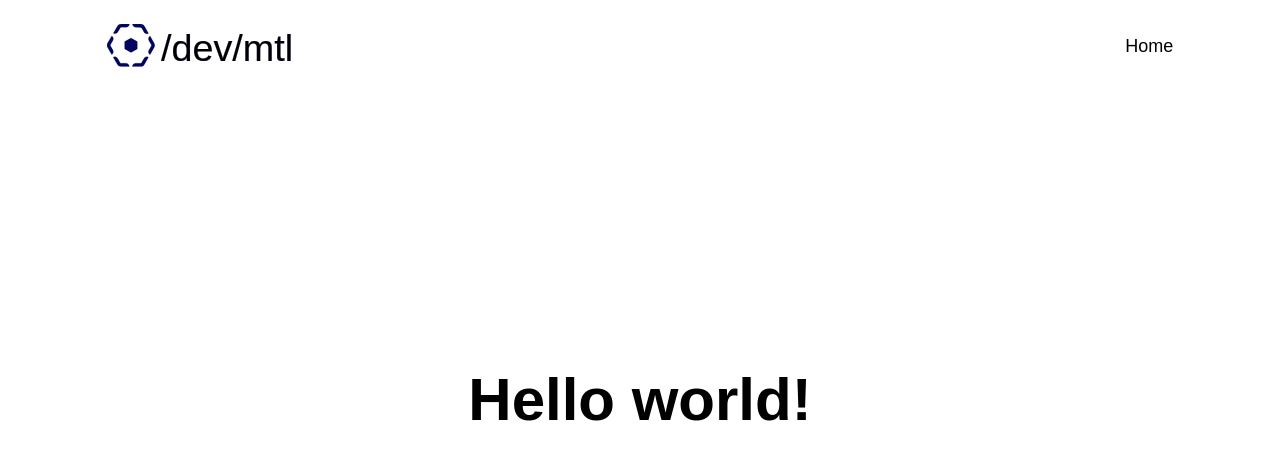
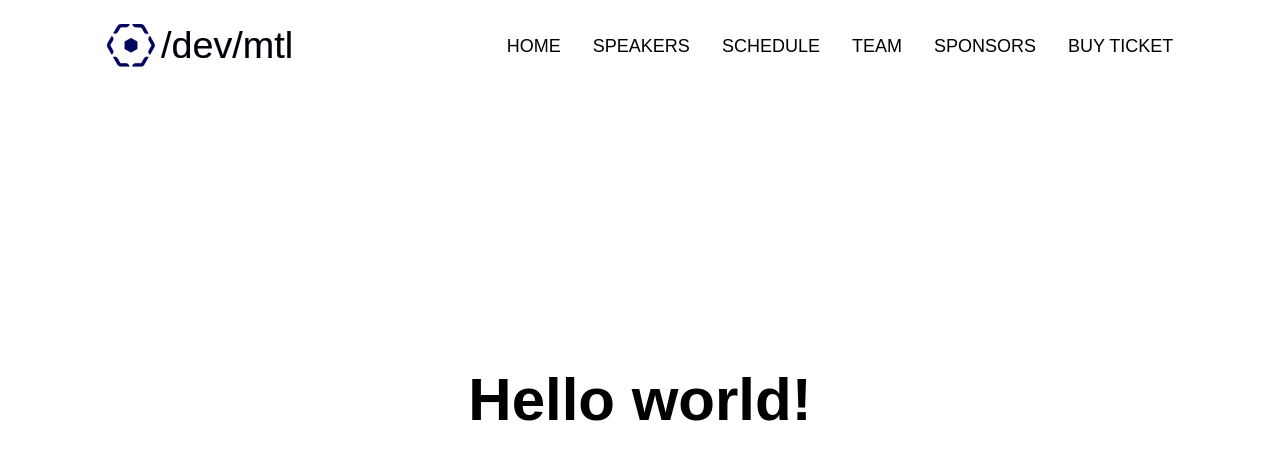
Before and after one commit to devmtl2024-org/devmtl2024-org.github.io, a React (Vite) app: page / in a window 1280 px wide. Shown: the top 460 px of the page. Built offline with nearby package versions, Linux system fonts and the light colour scheme.

Commit message:
feat: :sparkles: Add other links

```diff
--- a/src/components/Navbar/index.tsx
+++ b/src/components/Navbar/index.tsx
@@ -24,6 +24,16 @@ function Navbar() {
     };
   }, []);
 
+  // Liste des liens
+  const navLinks = [
+    { name: "HOME", href: "/" },
+    { name: "SPEAKERS", href: "/speakers" },
+    { name: "SCHEDULE", href: "/schedule" },
+    { name: "TEAM", href: "/team" },
+    { name: "SPONSORS", href: "/sponsors" },
+    { name: "BUY TICKET", href: "/buy-ticket" },
+  ];
+
   return (
     <div className="app">
       <nav
@@ -37,12 +47,11 @@ function Navbar() {
             <div className="flex items-center gap-16 my-6 w-full justify-between">
               {/* Logo */}
               <div
-                style={
-                  {
-                    width: "200px"
-                  }
-                }
-              ><Logo
+                style={{
+                  width: "200px",
+                }}
+              >
+                <Logo
                   fill={isScrolled ? "white" : "#01055E"}
                   stroke={isScrolled ? "white" : "#01055E"}
                   className="h-full w-full object-contain"
@@ -50,13 +59,20 @@ function Navbar() {
               </div>
 
               {/* Primary */}
-              <div className="hidden lg:flex gap-8">
+              <div className="hidden lg:flex gap-8 h-(100%)">
+                {navLinks.map((link) => (
                   <a
-                  href="#"
-                  className="text-lg font-medium hover:text-gray-300"
+                    key={link.name}
+                    href={link.href}
+                    className={`text-lg font-medium relative my-auto`}
                   >
-                  Home
+                    {link.name}
+                    {/* Ajouter une bordure sous chaque lien */}
+                    <span
+                      className={`absolute bottom-0 left-0 w-full h-[2px] bg-transparent transition-all duration-200`}
+                    ></span>
                   </a>
+                ))}
               </div>
             </div>
 
@@ -88,12 +104,19 @@ function Navbar() {
         >
           <div className="px-8 py-4">
             <div className="flex flex-col gap-8 font-bold tracking-wider">
+              {navLinks.map((link) => (
                 <a
-                href="#"
-                className="text-lg font-medium text-gray-700 hover:text-gray-900"
+                  key={link.name}
+                  href={link.href}
+                  className={`text-lg font-medium text-gray-700 hover:text-gray-900 hover:underline ${
+                    isScrolled
+                      ? "hover:underline-white"
+                      : "hover:underline-primary"
+                  }`}
                 >
-                Home
+                  {link.name}
                 </a>
+              ))}
             </div>
           </div>
         </div>
--- /dev/null
+++ b/src/constants/navlinks.ts
@@ -0,0 +1,8 @@
+export const navLinks = [
+    { name: "HOME", href: "/home" },
+    { name: "SPEAKERS", href: "/speakers" },
+    { name: "SCHEDULE", href: "/schedule" },
+    { name: "TEAM", href: "/team" },
+    { name: "SPONSORS", href: "/sponsors" },
+    { name: "BUY TICKET", href: "/buy-ticket" },
+  ];
```
Also changed, not shown: src/assets/logo.svg. Lines whose indentation alone changed are shown as unchanged.
